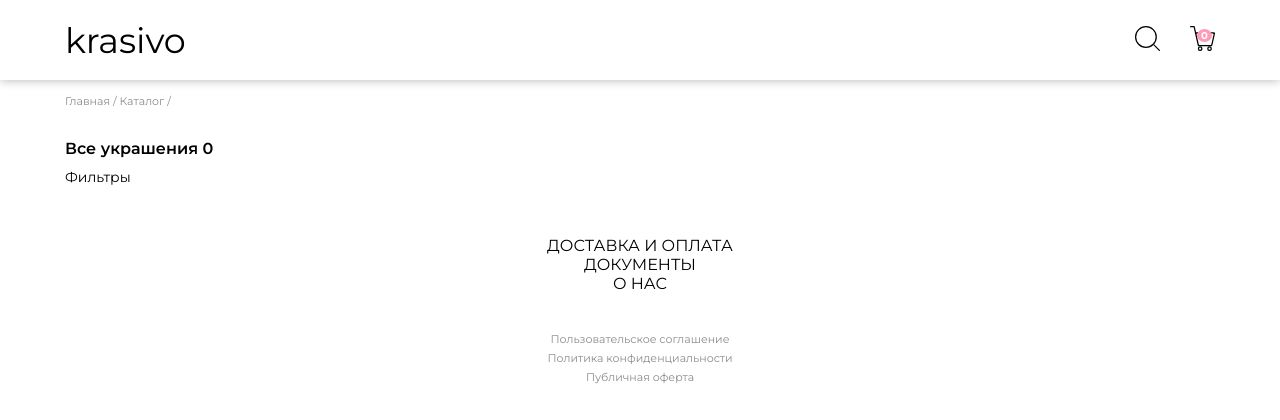
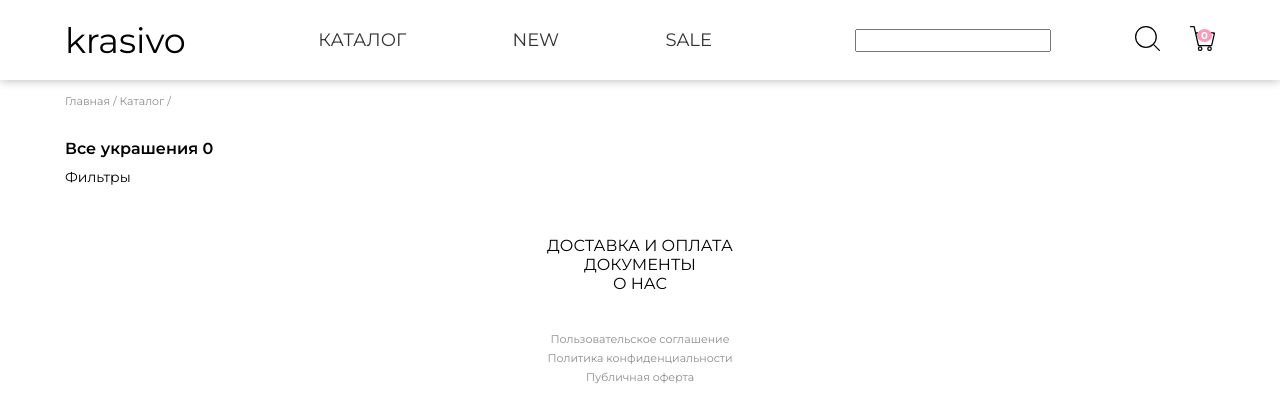
Before and after one commit to vladpon/shop, a PHP site: page /catalog.php in a window 1280 px wide. Shown: the top 420 px of the page. Run offline with PHP 8.4, Linux system fonts and the light colour scheme; data that the repository does not hold is empty.

Commit message:
14 01 2021

```diff
--- a/catalog.php
+++ b/catalog.php
@@ -41,7 +41,7 @@ require_once 'include/const.php';
 					<div class="content container">
 
 						<div class="breadcrumbs">
-							<a href="#">Главная / </a>
+							<a href="index.php">Главная / </a>
 							<a href="#">Каталог / </a>
 						</div>
 
--- a/css/style.css
+++ b/css/style.css
@@ -56,6 +56,10 @@ html, body {
 	color: black;
 }
 
+.header__search {
+	z-index: 3;
+}
+
 
 .header__right {
 	width: 80px;
@@ -64,11 +68,11 @@ html, body {
 	justify-content: space-between;
 }
 
-.header__cart {
+.header__cart-btn {
 	position: relative;
 }
 
-.header__cart span{
+.header__cart-btn span{
 	position: absolute;
 	right: 12%;
 	top: 12%;
@@ -86,13 +90,57 @@ html, body {
 	height: 25px;
 }
 
+.header__main-menu {
+	flex-basis: 500px;
+	z-index: 3;
+
+}
+
+.header__main-menu a{
+	text-decoration: none;
+	color: #333;
+}
+
+.main-menu__list {
+	display: flex;
+	justify-content: space-around;
+}
+
+.main-menu__list li {
+	color: #333;
+	margin: 0px 10px 0px 0px;
+	position: relative;
+	list-style: none;
+}
+
+.main-menu__list>li:hover .main-sub-menu__list{
+	display: block;
+}
+
+.main-sub-menu__list {
+	display: none;
+	position: absolute;
+	left: 0;
+	top: 15px;
+	padding: 10px 0px 0px 0px;
+	min-width: 200px;
+}
+
+.main-sub-menu__list>li{
+	background-color: rgba(255, 255, 255, 0.93);
+	padding: 5px 10px;
+}
+
+.main-sub-menu__link {
+
+}
 
 .header__burger {
 	display: none;
 }
 
 
-.header__menu {
+.header__burger-menu {
 	display: none;
 }
 
@@ -129,8 +177,12 @@ html, body {
 		overflow: hidden;
 	}
 
-	.header__menu{
+	.header__burger-menu{
 		display: block;
+	}
+
+	.header__main-menu {
+		display: none;
 	}
 
 	.header__body {
@@ -188,7 +240,7 @@ html, body {
 		bottom: 9px;
 	}
 
-	.header__menu {
+	.header__burger-menu {
 		position: fixed;
 		width: 100%;
 		height: 100%;
@@ -200,7 +252,7 @@ html, body {
 		overflow: auto;
 	}
 
-	.header__menu.active {
+	.header__burger-menu.active {
 		top: 0;
 	}
 
@@ -294,9 +346,6 @@ html, body {
 
 
 
-
-
-
 @media (max-width: 767px){
 	.card__text {
 		padding: 70px 0px 0px 0px;
@@ -358,7 +407,7 @@ html, body {
 .product {}
 
 .product__image-slider {
-
+	text-align: center;
 }
 .product__image-slider .swiper-pagination {
 	bottom: 0px;
--- a/include/header.php
+++ b/include/header.php
@@ -11,7 +11,7 @@ require_once 'session.php';
 	<a href='index.php' class="header__logo">
 		krasivo
 	</a>
-	<nav class="header__menu">
+	<nav class="header__burger-menu">
 		<ul class="header__list">
 			<li>
 				<a href="catalog.php" class="header__link"><b>NEW</b></a>
@@ -54,11 +54,62 @@ require_once 'session.php';
 			</li>
 		</ul>
 	</nav>
+	<nav class="header__main-menu main-menu">
+		<ul class="main-menu__list">
+			<li>
+				<a href="" class="main-menu__link header__link">Каталог</a>
+				<ul class="main-sub-menu__list">
+					<li>
+						<a href="catalog.php?cat_id%5B%5D=131" class="main-sub-menu__link">Серьги</a>
+					</li>
+					<li>
+						<a href="catalog.php?cat_id%5B%5D=264" class="main-sub-menu__link">Браслеты, шнуры</a>
+					</li>
+					<li>
+						<a href="catalog.php?cat_id%5B%5D=138" class="main-sub-menu__link">Колье</a>
+					</li>
+					<li>
+						<a href="catalog.php?cat_id%5B%5D=127" class="main-sub-menu__link">Кольца</a>
+					</li>
+					<li>
+						<a href="catalog.php?cat_id%5B%5D=140" class="main-sub-menu__link">Цепи</a>
+					</li>
+					<li>
+						<a href="catalog.php?cat_id%5B%5D=129" class="main-sub-menu__link">Подвески</a>
+					</li>
+					<li>
+						<a href="catalog.php?cat_id%5B%5D=136" class="main-sub-menu__link">Броши</a>
+					</li>
+					<li>
+						<a href="catalog.php?cat_id%5B%5D=126" class="main-sub-menu__link">Аксессуары</a>
+					</li>
+					<li>
+						<a href="catalog.php?cat_id%5B%5D=128" class="main-sub-menu__link">Мужчинам</a>
+					</li>
+					<li>
+						<a href="catalog.php?cat_id%5B%5D=130" class="main-sub-menu__link">Религия</a>
+					</li>
+					<li>
+						<a href="catalog.php?cat_id%5B%5D=134" class="main-sub-menu__link">Часы</a>
+					</li>
+				</ul>
+			</li>
+			<li>
+				<a href="" class="main-menu__link header__link">New</a>
+			</li>
+			<li>
+				<a href="" class="main-menu__link header__link">Sale</a>
+			</li>
+		</ul>
+	</nav>
+	<div class="header__search">
+		<input type="search" name="">
+	</div>
 	<div class="header__right">
-		<a href="catalog.php" class="header__search">
+		<a href="catalog.php" class="header__search-btn">
 			<img class="image" src="svg/search.svg">
 		</a>
-		<a href="cartpage.php" class="header__cart">
+		<a href="cartpage.php" class="header__cart-btn">
 			<img class="image" src="svg/cart.svg">
 			<span><?=getProductsAmount()?></span>
 		</a>
--- a/js/burger.js
+++ b/js/burger.js
@@ -1,5 +1,5 @@
 let burger = document.querySelector('.header__burger');
-let menu = document.querySelector('.header__menu');
+let menu = document.querySelector('.header__burger-menu');
 let bdy = document.querySelector('body');
 
 burger.addEventListener('click', function (){
--- a/js/cart.js
+++ b/js/cart.js
@@ -1,4 +1,4 @@
-let cartAmountSpan = document.querySelector('.header__cart').children[1];
+let cartAmountSpan = document.querySelector('.header__cart-btn').children[1];
 let addToCartBtns = document.querySelectorAll('.add-to-cart');
 let cartItem = document.querySelectorAll('.cart__product')
 
```
